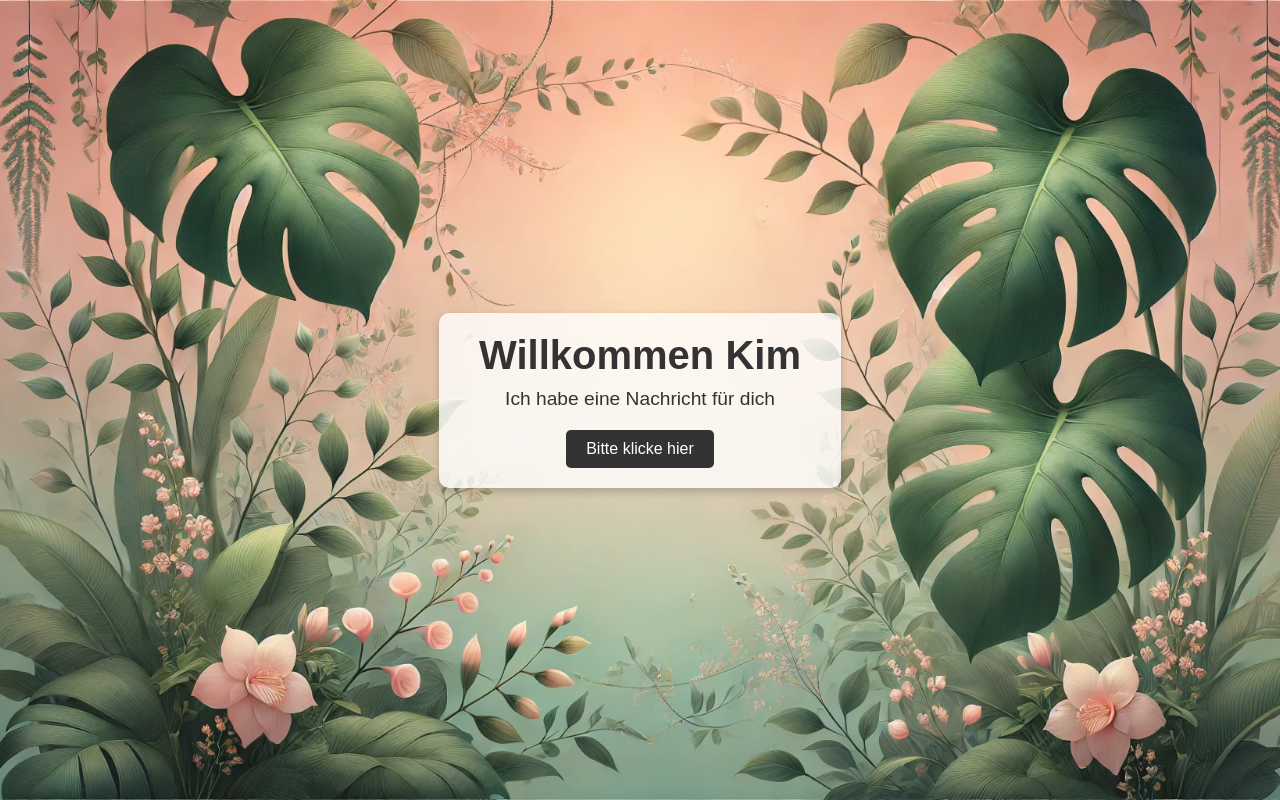
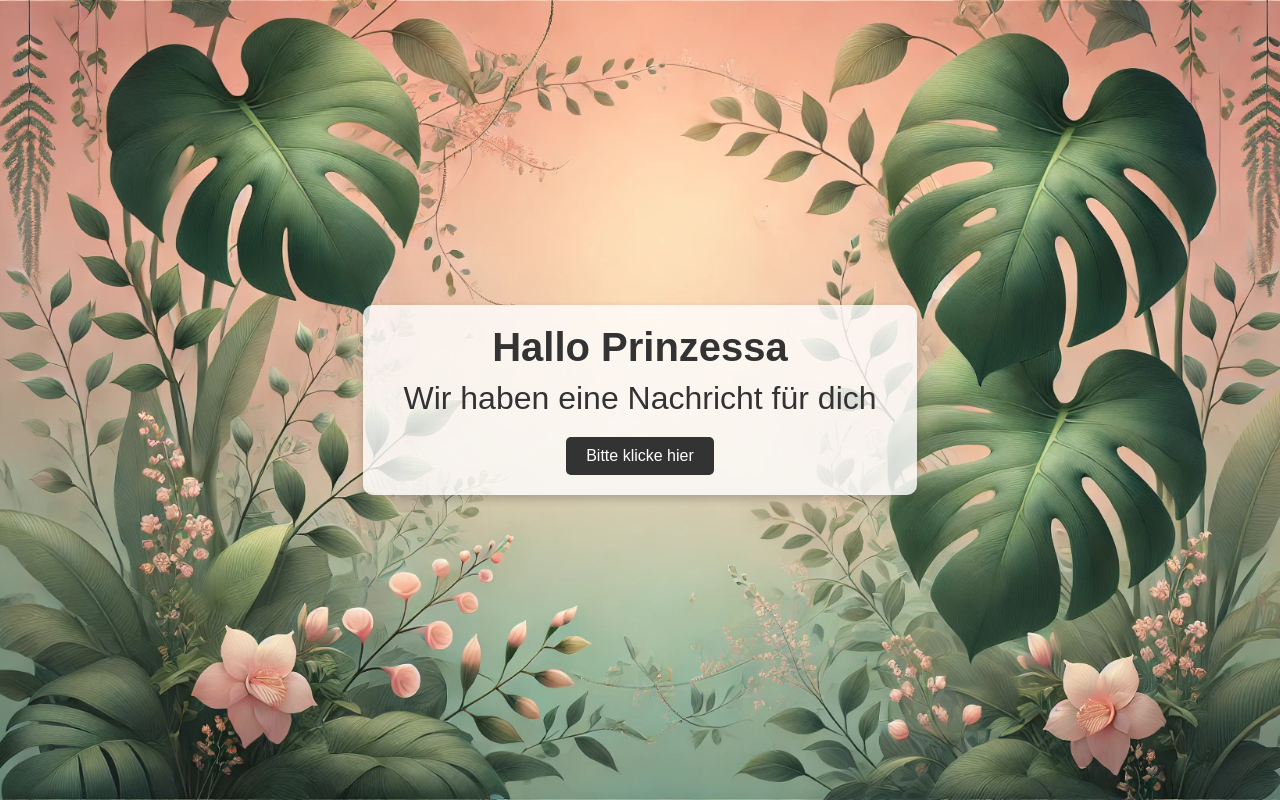
Before and after one commit to shootcat/JustThings, a plain HTML site: page index.html in a window 1280 px wide. Drawn offline with Linux system fonts and the light colour scheme.

Commit message:
Update index.html

```diff
--- a/index.html
+++ b/index.html
@@ -35,7 +35,7 @@
         }
 
         p {
-            font-size: 1.2rem;
+            font-size: 2.0rem;
             margin: 10px 0 20px;
         }
 
@@ -56,8 +56,8 @@
 </head>
 <body>
     <div class="overlay">
-        <h1>Willkommen Kim</h1>
-        <p>Ich habe eine Nachricht für dich</p>
+        <h1>Hallo Prinzessa</h1>
+        <p>Wir haben eine Nachricht für dich</p>
         <a href="zukunft.html">Bitte klicke hier</a>
     </div>
 </body>
```
